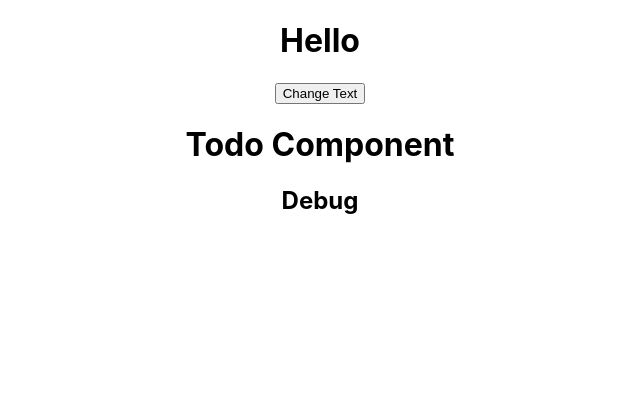
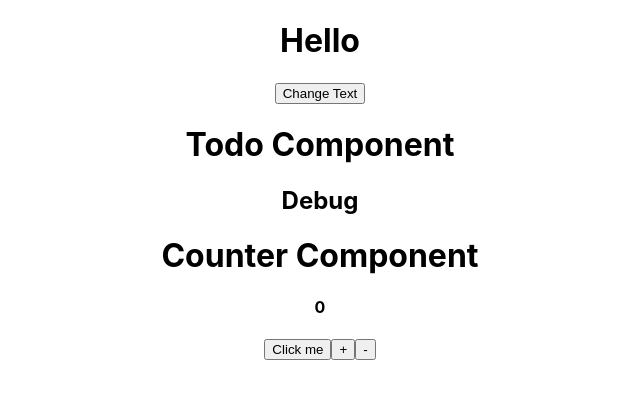
Before and after one commit to rohithsagar/reactjs, a React (Create React App) app: page / in a window 1280 px wide. Shown: the top 398 px of the page, without its empty margins (320-960 px from the left). Built offline with nearby package versions, Linux system fonts and the light colour scheme.

Commit message:
onincrement decrement

```diff
--- a/src/App.js
+++ b/src/App.js
@@ -1,6 +1,7 @@
 import React, { Component } from "react";
 import "./App.css";
 import Todo from "./component/Todo";
+import Counter from "./component/Counter"
 
 class App extends Component {
   state = {
@@ -18,6 +19,7 @@
         <h1>{this.state.myString}</h1>
         <button onClick={this.handleChange}> Change Text</button>
         <Todo myStringOne={this.state.myStringOne} />
+        <Counter />
       </div>
     );
   }
--- /dev/null
+++ b/src/component/Counter.js
@@ -0,0 +1,34 @@
+import React, { Component } from "react";
+
+class Counter extends Component {
+  state = {
+    counter: 0,
+  };
+
+  firstClick = () => {
+    console.log("running");
+  };
+  onIncrement = () => {
+    this.setState({
+      counter: this.state.counter + 1,
+    });
+  };
+  onDecrement = () => {
+    this.setState({
+      counter: this.state.counter - 1,
+    });
+  };
+  render() {
+    return (
+      <div>
+        <h1>Counter Component</h1>
+        <h4>{this.state.counter}</h4>
+        <button onClick={this.firstClick}>Click me</button>
+        <button onClick={this.onIncrement}>+</button>
+        <button onClick={this.onDecrement}>-</button>
+      </div>
+    );
+  }
+}
+
+export default Counter;
```
